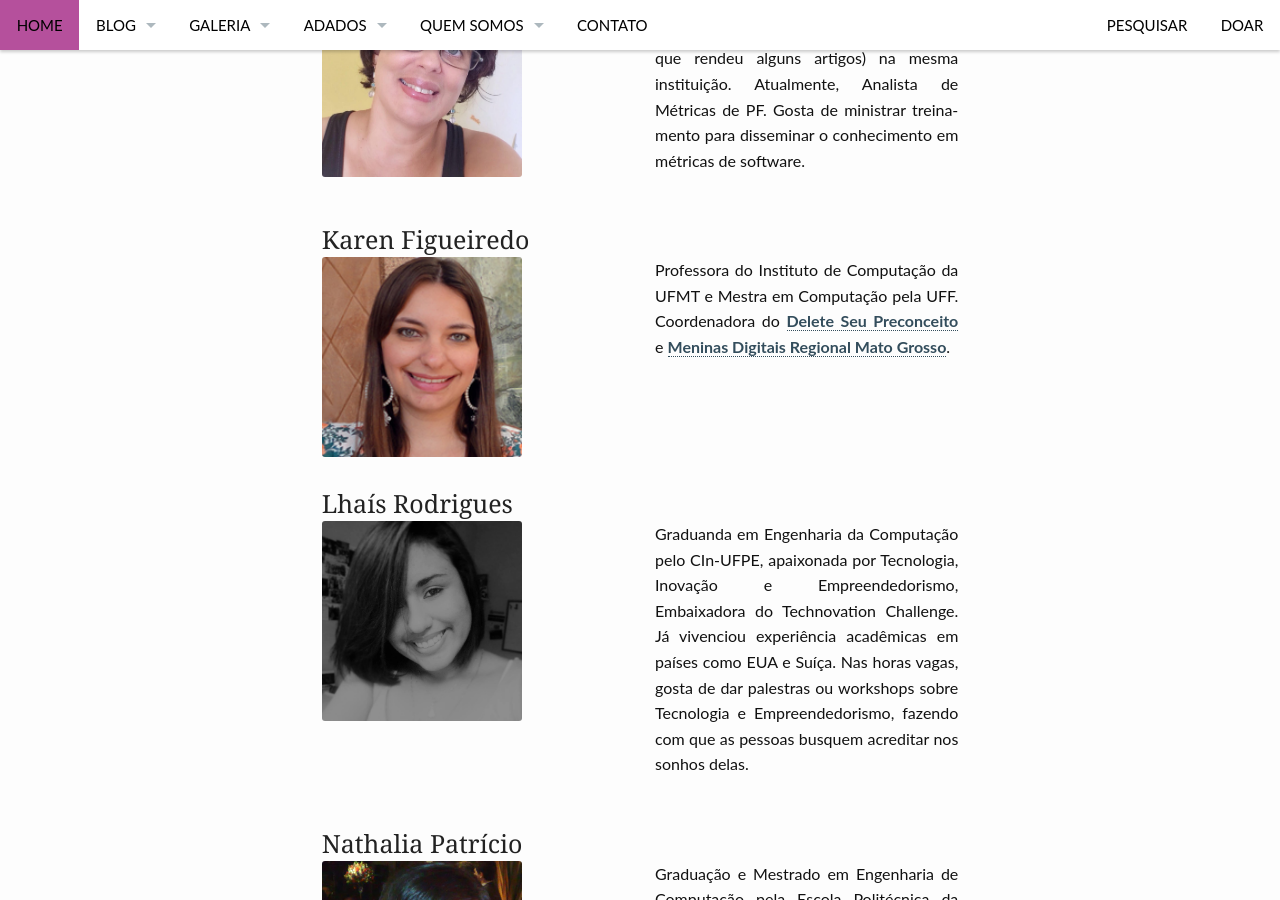
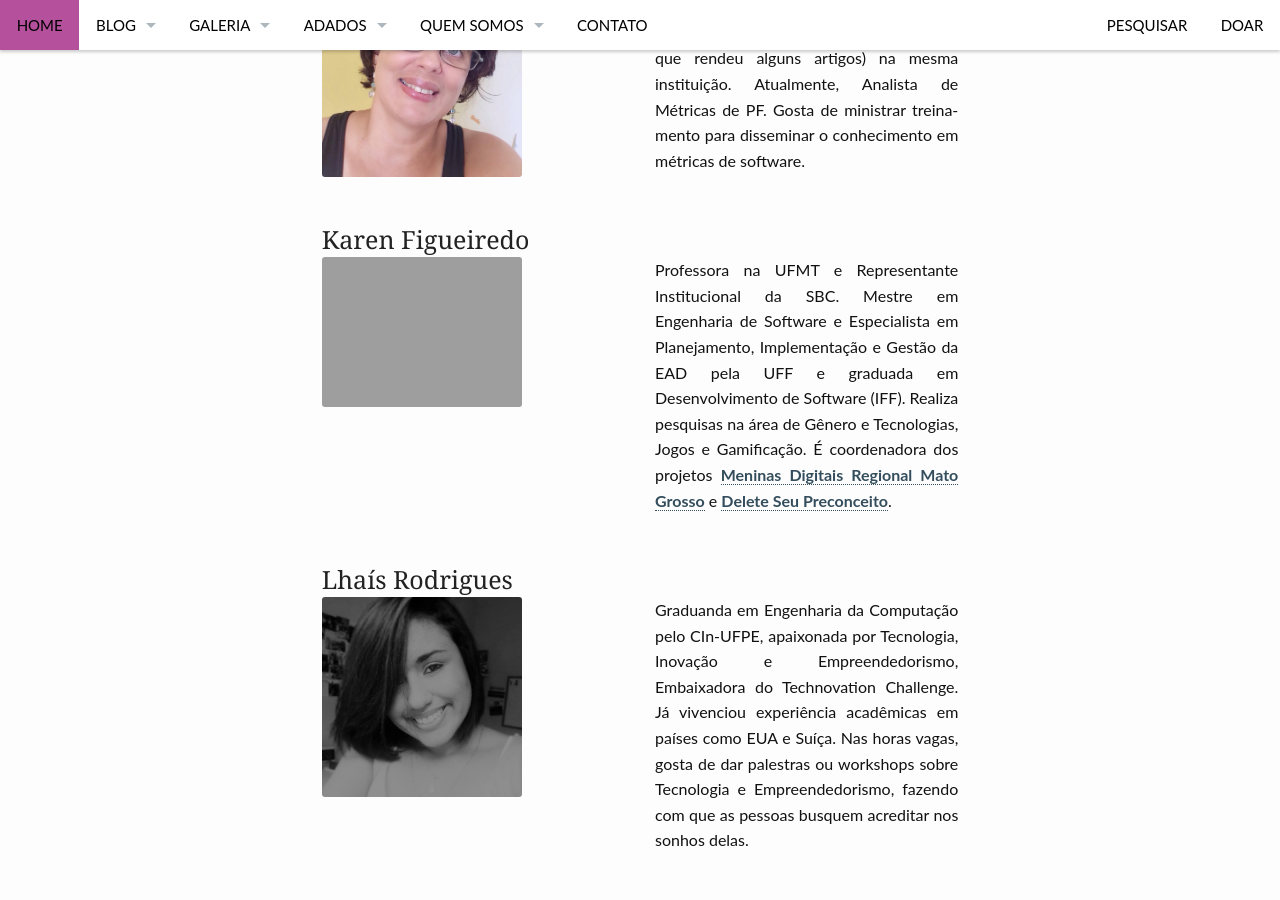
Before and after one commit to inspiradanacomputacao/inspiradanacomputacao.github.io, a Jekyll site: the page built from pages/colaboradores.md, in a window 1280 px wide and 900 px high, scrolled down 1031 px. Built offline with Jekyll 4.4.1, drawn with Linux system fonts in a browser that asks for light colours.

Commit message:
corrigindo texto do perfil de Karen

```diff
--- a/pages/colaboradores.md
+++ b/pages/colaboradores.md
@@ -55,11 +55,11 @@ header:
     </div>
   <div class="row">
     <div class="large-6 columns">
-        <img src="http://inspiradanacomputacao.github.io/images/perfil_karen.png" width= "200px" alt="">
+        <img src="http://inspiradanacomputacao.github.io/images/perfil_karen.jpg" width= "200px" alt="">
       </div>
     <div class="large-6 columns">
         <p align="justify">
-          Professora do Instituto de Computação da UFMT e Mestra em Computação pela UFF. Coordenadora do <a href="http://www.deleteseupreconceito.com/" target="_blank">Delete Seu Preconceito</a> e <a href="http://www.meetup.com/pt/Meninas-Digitais-SBC/" target="_blank">Meninas Digitais Regional Mato Grosso</a>.
+          Professora na UFMT e Representante Institucional da SBC. Mestre em Engenharia de Software e Especialista em Planejamento, Implementação e Gestão da EAD pela UFF e graduada em Desenvolvimento de Software (IFF). Realiza pesquisas na área de Gênero e Tecnologias, Jogos e Gamificação. É coordenadora dos projetos <a href="http://www.meetup.com/pt/Meninas-Digitais-SBC/" target="_blank">Meninas Digitais Regional Mato Grosso</a> e <a href="http://www.deleteseupreconceito.com/" target="_blank">Delete Seu Preconceito</a>.
         </p>
     </div>
   </div>
```
